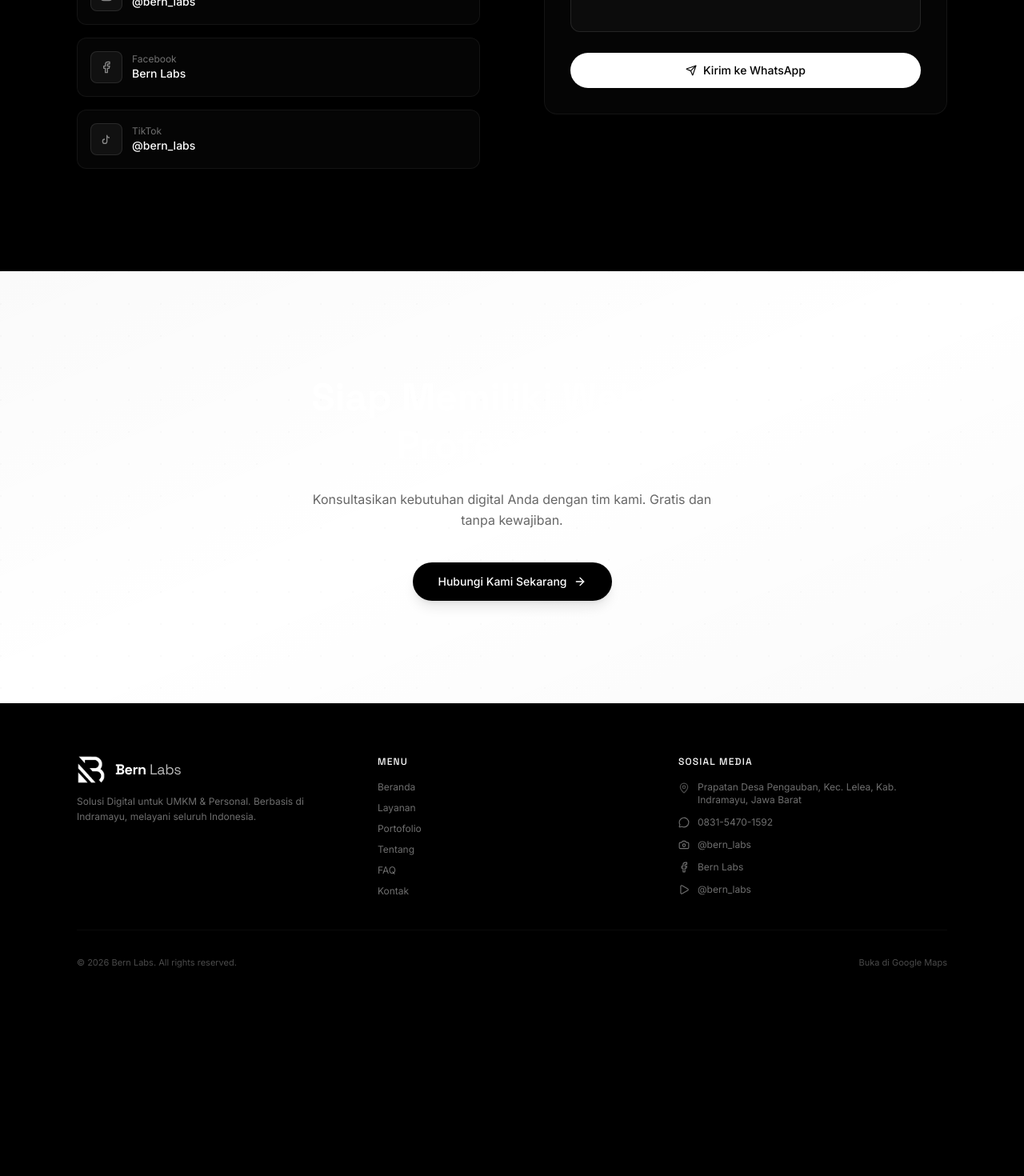
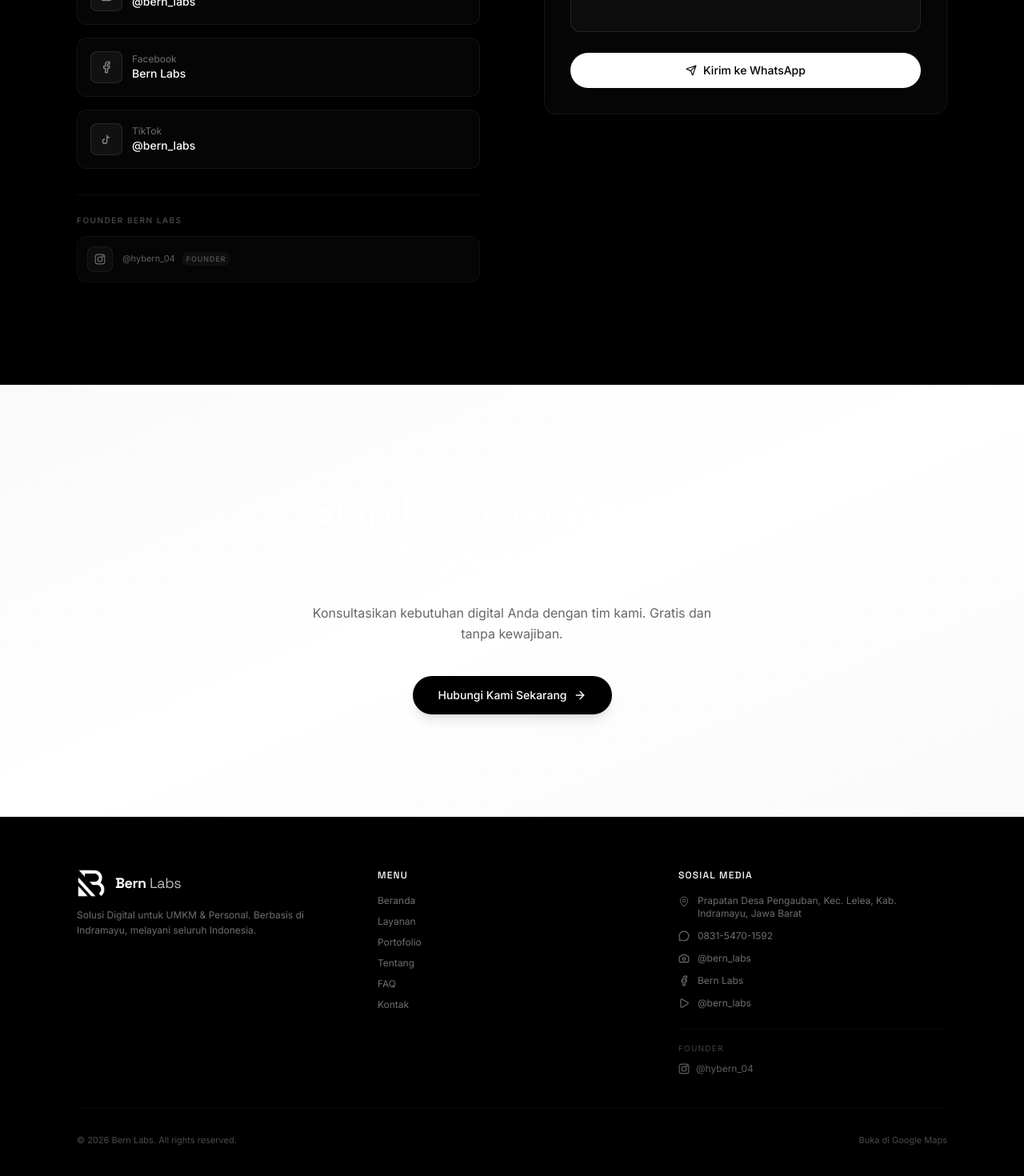
Before and after one commit to hbrn004/bern-labs, a Next.js app: page / in a window 1280 px wide. Shown: the part 8703-10173 px from the top of the page at 80% size. Before the commit the page ends 9978 px from the top, so only its background shows below. Built offline with nearby package versions, Linux system fonts and the light colour scheme.

Commit message:
feat: update Bern Labs website

```diff
--- a/src/components/Contact.tsx
+++ b/src/components/Contact.tsx
@@ -117,6 +117,31 @@
                   </div>
                 </a>
               </div>
+
+              {/* Founder Bern Labs */}
+              <div className="mt-8 pt-6 border-t border-white/[0.06]">
+                <span className="text-[10px] font-medium text-white/30 uppercase tracking-[0.15em] mb-3 block">
+                  Founder Bern Labs
+                </span>
+                <a
+                  href="https://www.instagram.com/hybern_04"
+                  target="_blank"
+                  rel="noopener noreferrer"
+                  className="flex items-center gap-3 p-3 rounded-xl border border-white/[0.04] bg-white/[0.02] hover:bg-white/[0.04] hover:border-white/[0.08] transition-all duration-300 group"
+                >
+                  <div className="w-8 h-8 rounded-lg bg-white/[0.03] border border-white/[0.06] flex items-center justify-center group-hover:bg-white/[0.06] group-hover:scale-105 transition-all duration-300">
+                    <svg className="w-3.5 h-3.5 text-white/40 group-hover:text-white/60 transition-colors" viewBox="0 0 24 24" fill="none" stroke="currentColor" strokeWidth="2"><rect x="2" y="2" width="20" height="20" rx="5"/><circle cx="12" cy="12" r="5"/><circle cx="18" cy="6" r="1"/></svg>
+                  </div>
+                  <div className="flex items-center gap-2">
+                    <div>
+                      <p className="text-[11px] text-paragraph/50">@hybern_04</p>
+                    </div>
+                    <span className="text-[9px] px-1.5 py-0.5 rounded-full bg-white/[0.04] text-white/30 font-medium uppercase tracking-[0.1em]">
+                      Founder
+                    </span>
+                  </div>
+                </a>
+              </div>
             </div>
           </ScrollReveal>
 
--- a/src/components/Footer.tsx
+++ b/src/components/Footer.tsx
@@ -97,6 +97,22 @@
                 </a>
               ))}
             </div>
+
+            {/* Founder Bern Labs */}
+            <div className="mt-6 pt-4 border-t border-white/[0.04]">
+              <p className="text-[10px] text-white/25 uppercase tracking-[0.12em] mb-2.5">
+                Founder
+              </p>
+              <a
+                href="https://www.instagram.com/hybern_04"
+                target="_blank"
+                rel="noopener noreferrer"
+                className="flex items-center gap-2 text-xs text-paragraph/50 hover:text-white/70 transition-all duration-300 group"
+              >
+                <svg className="w-3.5 h-3.5 group-hover:text-white/50 transition-colors" viewBox="0 0 24 24" fill="none" stroke="currentColor" strokeWidth="2"><rect x="2" y="2" width="20" height="20" rx="5"/><circle cx="12" cy="12" r="5"/><circle cx="18" cy="6" r="1"/></svg>
+                <span>@hybern_04</span>
+              </a>
+            </div>
           </div>
         </div>
 
```
